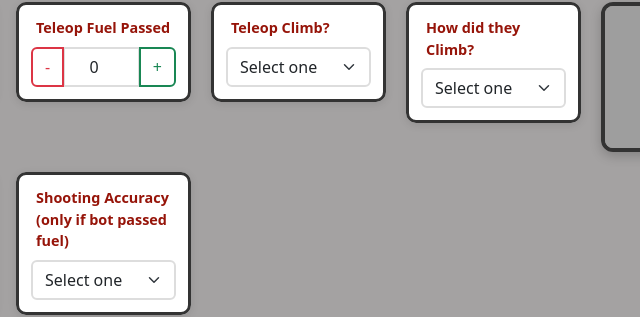
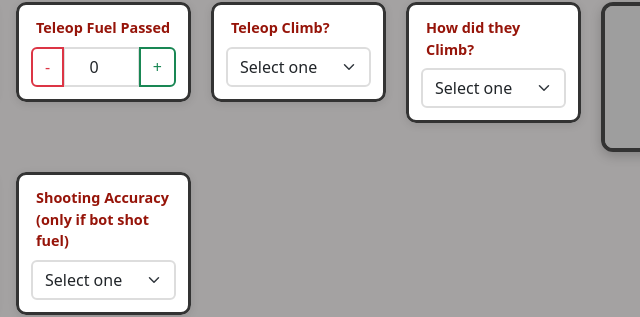
Before and after one commit to Frc5572/Scouting-Website, a plain HTML site: page index.html in a window 1280 px wide. Shown: the part 1268-1585 px from the top of the page, 216-856 px from the left. Drawn offline with nearby package versions, Linux system fonts and the light colour scheme; grey boxes are pictures that could not be loaded.

Commit message:
Update legend text for shooting accuracy field

```diff
--- a/index.html
+++ b/index.html
@@ -584,7 +584,7 @@
             </select>
           </fieldset>
           <fieldset>
-            <legend>Shooting Accuracy (only if bot passed fuel)</legend>
+            <legend>Shooting Accuracy (only if bot shot fuel)</legend>
             <select class="form-select" name="entry.1465763167" required>
               <option value="" disabled selected>Select one</option>
               <option value="100%">100%</option>
```
